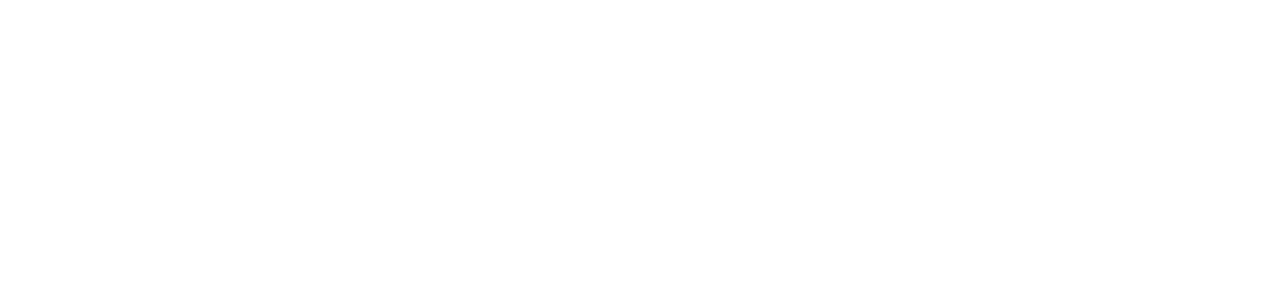
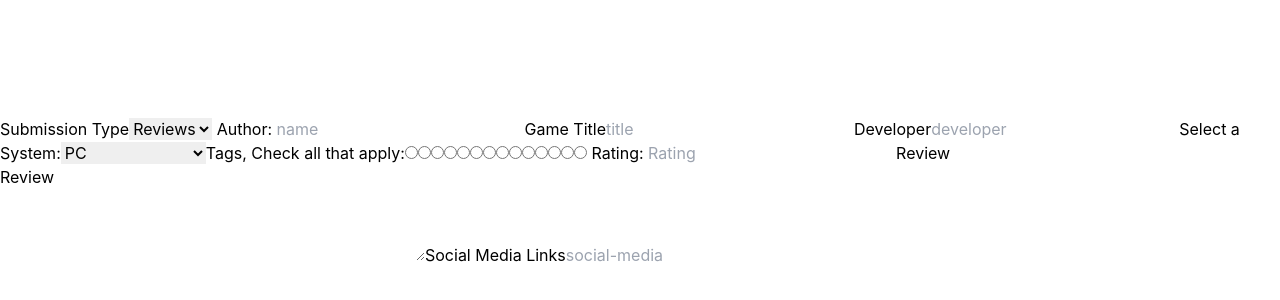
Before and after one commit to mako314/neat-fleek, a React (Create React App) app: page / in a window 1280 px wide. Shown: the part 208-508 px from the top of the page. Built offline with nearby package versions, Linux system fonts and the light colour scheme.

Commit message:
make new review object, handle submit, testing submission w/ post now

```diff
--- a/src/App.js
+++ b/src/App.js
@@ -10,7 +10,7 @@ function App() {
     <div>
        {/* <Navbar  /> */}
       {/* <ReviewList/> */}
-      {/* <FormOne/> */}
+       <FormOne/>
     </div>
 
   );
--- a/src/Components/FormOne.js
+++ b/src/Components/FormOne.js
@@ -8,10 +8,31 @@ import React from 'react';
 
 function FormOne(){
 
+    function handleSubmit(e){
+    e.preventDefault()
+    const newReview = {
+        author: e.target.name.value,
+        socialMedia:e.target.socialmedia.value,
+        image: e.target.image.value,
+        gameTitle: e.target.title.value,
+        tags: e.target.value,
+        review: e.target.review.value,
+        developer: e.target.developer.value,
+        system: e.target.systems.value,
+        rating: e.target.rating.value
+    }
+
+
+    }
+
+
+
     return(
 
         <div className = "h-screen flex items-center justify-center">
-            <form className="flex-auto items-center justify-center">
+            <form className="flex-auto items-center justify-center"
+            onSubmit={handleSubmit}
+            >
 
                 <label>Submission Type</label>
 
@@ -58,14 +79,18 @@ function FormOne(){
                     <input type= "radio" name="platformer" value="platformer"/>
                     <input type= "radio" name="survival-and-horror" value="survival-and-horror"/>
                     <input type= "radio" name="battle-royale-games" value="battle-royale-games"/>
-                    <input type= "radio" name="fighting-games" value="fighting-games" placeHolder="fighting games"/>
+                    <input type= "radio" name="fighting-games" value="fighting-games"/>
 
                 </label>
+
+                <label> Rating: </label>
+                    <input type="text" name="rating" placeholder="Rating"/>
+
                 <label>
-                    Review or Rating
+                    Review
                     <textarea
-                        name="review-or-rating"
-                        defaultValue="Review or rating"
+                        name="review"
+                        defaultValue="Review"
                         rows={4}
                         cols={40}
                     />
@@ -73,7 +98,7 @@ function FormOne(){
 
                 <label>
                     Social Media Links
-                    <input type="text" name="social-media" placeholder="social-media"/>
+                    <input type="text" name="socialmedia" placeholder="social-media"/>
                 </label>
 
             </form>
--- a/src/Components/ReviewList.js
+++ b/src/Components/ReviewList.js
@@ -1,8 +1,10 @@
 import React, {useState, useEffect} from 'react';
 import ReviewCards from './ReviewCards';
+import FormOne from './FormOne';
 
 function ReviewList(){
     const [gameReviews, setGameReviews] = useState([])
+    //use a state variable here or take this one
 
     useEffect(() =>{
         fetch("http://localhost:3000/reviews")
@@ -28,7 +30,10 @@ function ReviewList(){
       ))
 
     return (
+      <>
         <ul className="cards">{mappedGameReviews}</ul>
+        <FormOne setGameReviews={setGameReviews}/>
+      </>
     )
 }
 
```
